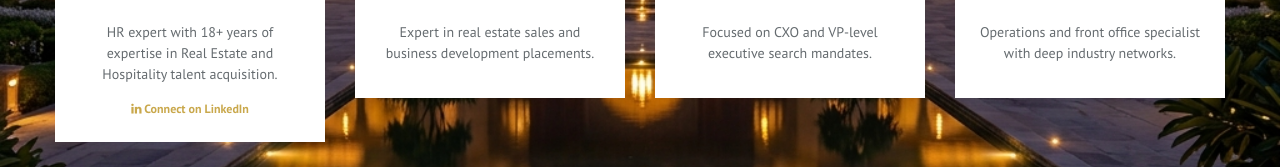
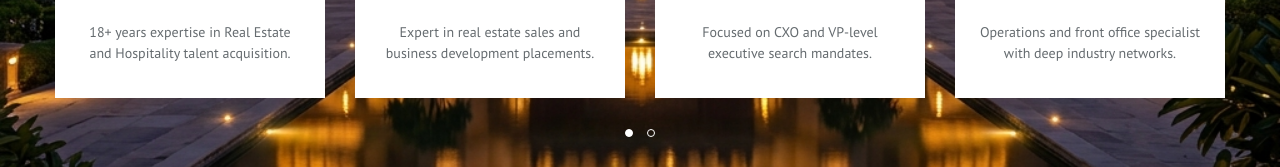
Before and after one commit to dristy13/RH-Talent, a website: page index.html in a window 1280 px wide. Shown: the part 4026-4193 px from the top of the page. Drawn offline with nearby package versions, Linux system fonts and the light colour scheme; a web font is replaced by a local one.

Commit message:
minor changes

```diff
--- a/index.html
+++ b/index.html
@@ -83,6 +83,14 @@
 			.whatsapp-tooltip {
 				display: none;
 			}
+		}
+
+		.team-member .description {
+			display: -webkit-box;
+			-webkit-line-clamp: 2;
+			-webkit-box-orient: vertical;
+			overflow: hidden;
+			min-height: 3em; /* Ensures consistent alignment even if text is 1 line */
 		}
 	</style>
 </head>
@@ -523,13 +531,8 @@
 									<span class="position">Founder & Principal Consultant</span>
 									<img class="avatar" src="img/neeru-consultant-portrait.jpeg" alt="Neeru Sharma"
 										style="border-radius:50%;width:100px;height:100px;object-fit:cover;">
-									<p class="description">HR expert with 18+ years of expertise in Real Estate and
-										Hospitality talent acquisition.</p>
-									<a href="https://www.linkedin.com/in/neeru-sharma-a33a2523?utm_source=share_via&utm_content=profile&utm_medium=member_ios"
-										target="_blank"
-										style="color:#c9a84c;font-size:12px;font-weight:700;text-decoration:none;display:inline-block;margin-top:5px;">
-										<i class="fa fa-linkedin"></i> Connect on LinkedIn
-									</a>
+									<p class="description">18+ years expertise in Real Estate and Hospitality talent acquisition.</p>
+
 
 								</div>
 							</div>
@@ -539,8 +542,7 @@
 									<span class="position">Real Estate Talent Head</span>
 									<img class="avatar" src="img/hero-dark-office-clean.png" alt="team-member"
 										style="border-radius:50%;width:100px;height:100px;object-fit:cover;">
-									<p class="description">Expert in real estate sales and business development
-										placements.</p>
+									<p class="description">Expert in real estate sales and business development placements.</p>
 
 								</div>
 							</div>
@@ -560,8 +562,7 @@
 									<span class="position">Hospitality Operations Lead</span>
 									<img class="avatar" src="img/india-luxury-hotel.jpg" alt="team-member"
 										style="border-radius:50%;width:100px;height:100px;object-fit:cover;">
-									<p class="description">Operations and front office specialist with deep industry
-										networks.</p>
+									<p class="description">Operations and front office specialist with deep industry networks.</p>
 
 								</div>
 							</div>
@@ -571,8 +572,7 @@
 									<span class="position">Hospitality Recruitment Lead</span>
 									<img class="avatar" src="img/india-resort-pool.jpg" alt="team-member"
 										style="border-radius:50%;width:100px;height:100px;object-fit:cover;">
-									<p class="description">5+ years specializing in hospitality talent across luxury
-										hotel chains. </p>
+									<p class="description">5+ years specializing in hospitality talent across luxury hotel chains.</p>
 
 								</div>
 							</div>
```
